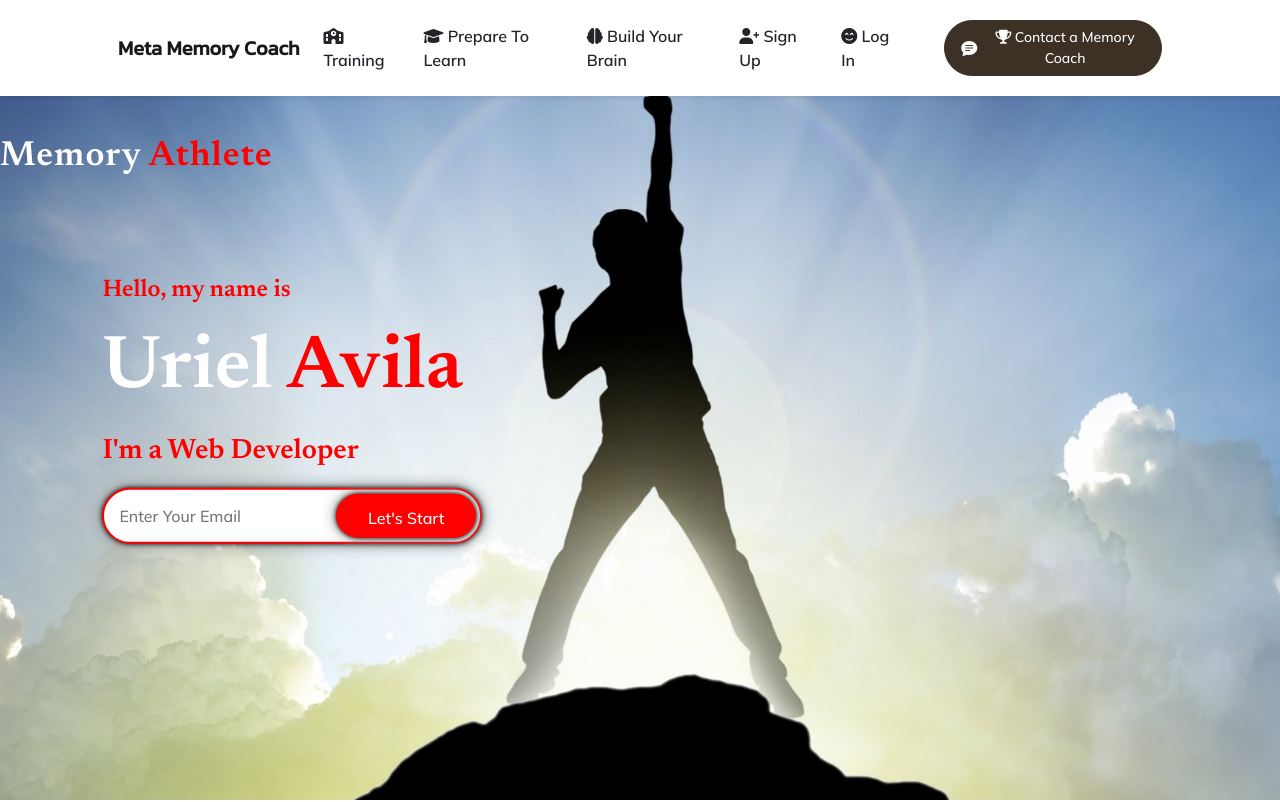
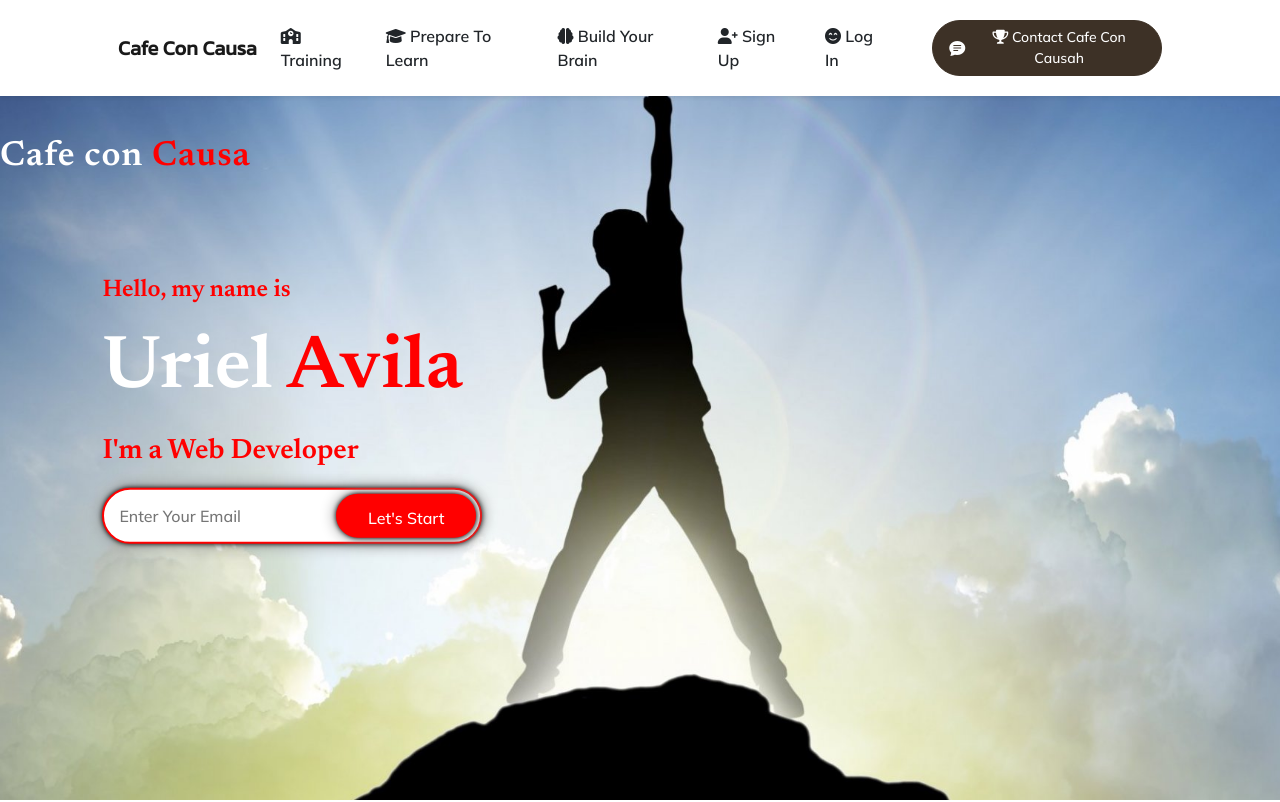
Before and after one commit to avilauriel/CafeConCausa, a plain HTML site: page index.html in a window 1280 px wide. Shown: the top 802 px of the page. Drawn offline with nearby package versions, Linux system fonts and the light colour scheme.

Commit message:
Update index.html

```diff
--- a/index.html
+++ b/index.html
@@ -5,7 +5,7 @@
     <meta charset="utf-8" />
     <meta name="viewport" content="width=device-width, initial-scale=1, shrink-to-fit=no" />
     <meta name="description" content="" />
-    <title>Meta Memory Coach</title>
+    <title>Cafe Con Causa</title>
     <link rel="icon" type="image/x-icon" href="assets/favicon/favicon.ico" />
     <!-- Bootstrap icons-->
     <link href="https://cdn.jsdelivr.net/npm/bootstrap-icons@1.5.0/font/bootstrap-icons.css" rel="stylesheet" />
@@ -29,7 +29,7 @@
     <!-- Navigation-->
     <nav class="navbar navbar-expand-lg navbar-light fixed-top shadow-sm" id="mainNav">
         <div class="container px-5">
-            <a class="navbar-brand fw-bold" href="#page-top">Meta Memory Coach</a>
+            <a class="navbar-brand fw-bold" href="#page-top">Cafe Con Causa</a>
             <button class="navbar-toggler" type="button" data-bs-toggle="collapse" data-bs-target="#navbarResponsive"
                 aria-controls="navbarResponsive" aria-expanded="false" aria-label="Toggle navigation">
                 Browse <i class="fas fa-bars"></i>
@@ -47,7 +47,7 @@
                     data-bs-target="#feedbackModal">
                     <span class="d-flex align-items-center">
                         <i class="bi-chat-text-fill me-2"></i>
-                        <span class="small"><i class="fa-solid fa-trophy"></i> Contact a Memory Coach</span>
+                        <span class="small"><i class="fa-solid fa-trophy"></i> Contact Cafe Con Causah</span>
                     </span>
                 </button>
             </div>
@@ -56,7 +56,7 @@
 <!-- Success Image-->
     <div class="hero">
         <a href="#" class="btn-logo"></a>
-        <h2 class="logo">Memory <span>Athlete</span></h2>
+        <h2 class="logo">Cafe con <span>Causa</span></h2>
     </div>
     <div class="content">
         <h4>Hello, my name is</h4>
@@ -77,7 +77,7 @@
                     <!-- MMC Header Text-->
                     <div class="mb-5 mb-lg-0 text-center text-lg-start">
                         <img class="img-fluid" src="assets/img/MMC Logo.png" alt="Meta Memory Coach logo">
-                        <h1 class="display-1 lh-1 mb-3">Meta Memory Coach</h1>
+                        <h1 class="display-1 lh-1 mb-3">Cafe con Causa</h1>
                         <p class="lead fw-normal text-muted mb-5">
                             Transform Your Perspective and Learn to Recall. As Your Personal Trainer, We Will be Using Mnemonics Tools to Transform Your Ability to Remember.
                         </p>
```
